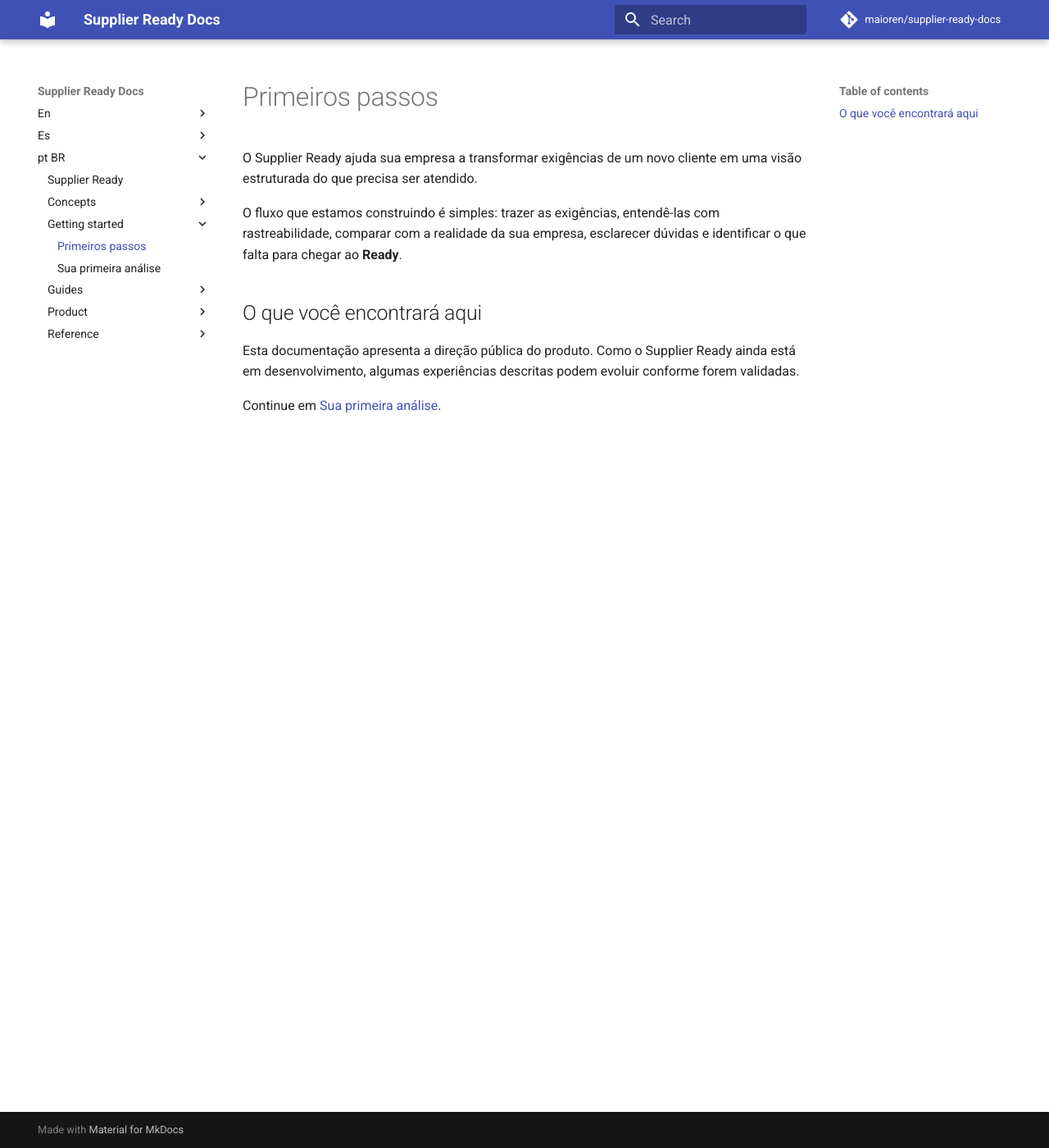
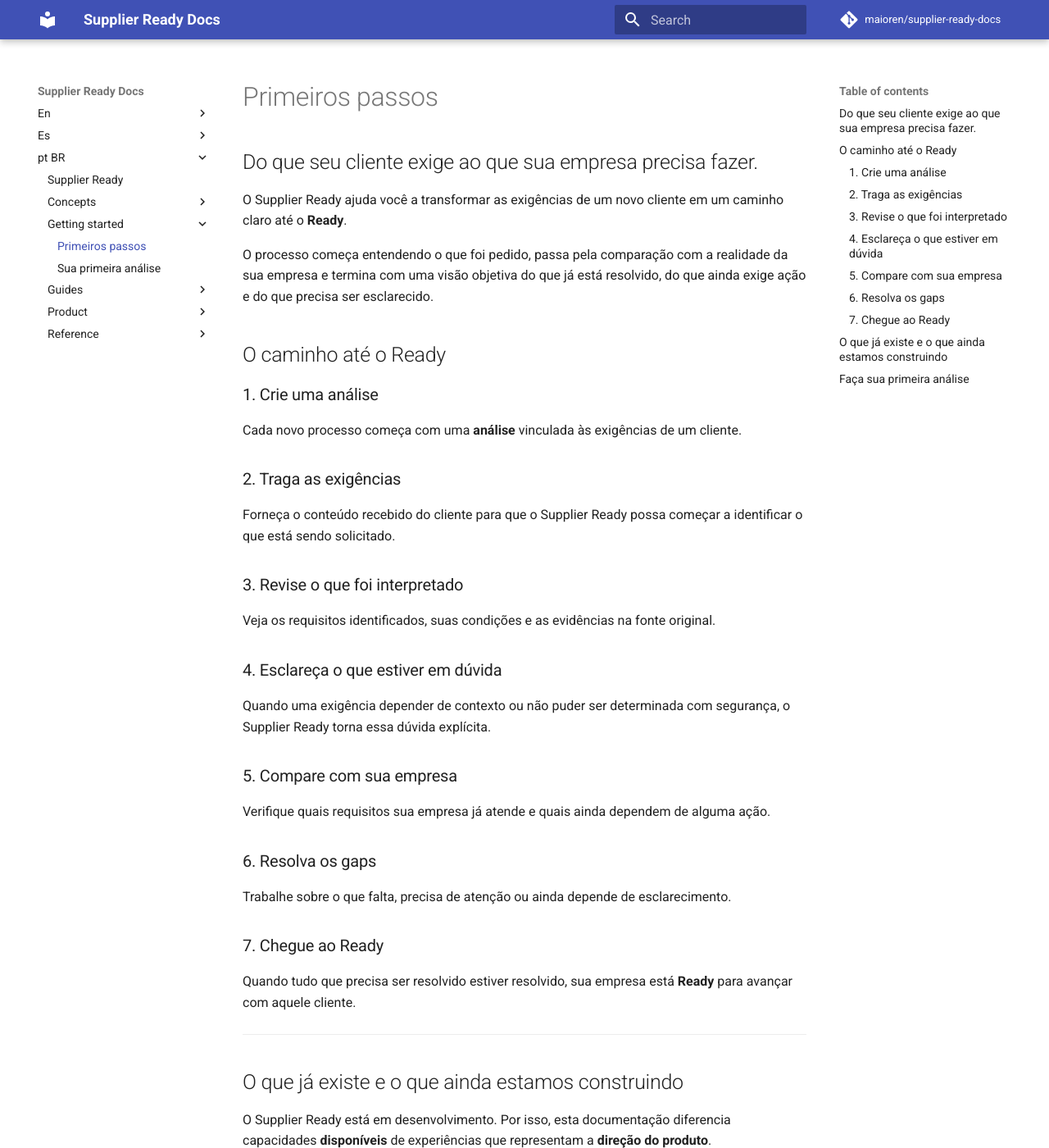
Before and after one commit to maioren/supplier-ready-docs, an MkDocs documentation site: the page built from docs/pt-BR/getting-started/index.md, in a window 1280 px wide and 1400 px high. Shown: the whole window at 82% size. Built offline with MkDocs 1.6.1 and Material for MkDocs 9.7.7, drawn with Linux system fonts in a browser that asks for light colours; comment, search, counter and statistics services are not loaded; some of the changed text lies outside the part shown.

Commit message:
docs: expand Portuguese getting started journey

```diff
--- a/docs/pt-BR/getting-started/index.md
+++ b/docs/pt-BR/getting-started/index.md
@@ -1,11 +1,59 @@
 # Primeiros passos
 
-O Supplier Ready ajuda sua empresa a transformar exigências de um novo cliente em uma visão estruturada do que precisa ser atendido.
+## Do que seu cliente exige ao que sua empresa precisa fazer.
 
-O fluxo que estamos construindo é simples: trazer as exigências, entendê-las com rastreabilidade, comparar com a realidade da sua empresa, esclarecer dúvidas e identificar o que falta para chegar ao **Ready**.
+O Supplier Ready ajuda você a transformar as exigências de um novo cliente em um caminho claro até o **Ready**.
 
-## O que você encontrará aqui
+O processo começa entendendo o que foi pedido, passa pela comparação com a realidade da sua empresa e termina com uma visão objetiva do que já está resolvido, do que ainda exige ação e do que precisa ser esclarecido.
 
-Esta documentação apresenta a direção pública do produto. Como o Supplier Ready ainda está em desenvolvimento, algumas experiências descritas podem evoluir conforme forem validadas.
+## O caminho até o Ready
 
-Continue em [Sua primeira análise](first-analysis.md).
+### 1. Crie uma análise
+
+Cada novo processo começa com uma **análise** vinculada às exigências de um cliente.
+
+### 2. Traga as exigências
+
+Forneça o conteúdo recebido do cliente para que o Supplier Ready possa começar a identificar o que está sendo solicitado.
+
+### 3. Revise o que foi interpretado
+
+Veja os requisitos identificados, suas condições e as evidências na fonte original.
+
+### 4. Esclareça o que estiver em dúvida
+
+Quando uma exigência depender de contexto ou não puder ser determinada com segurança, o Supplier Ready torna essa dúvida explícita.
+
+### 5. Compare com sua empresa
+
+Verifique quais requisitos sua empresa já atende e quais ainda dependem de alguma ação.
+
+### 6. Resolva os gaps
+
+Trabalhe sobre o que falta, precisa de atenção ou ainda depende de esclarecimento.
+
+### 7. Chegue ao Ready
+
+Quando tudo que precisa ser resolvido estiver resolvido, sua empresa está **Ready** para avançar com aquele cliente.
+
+---
+
+## O que já existe e o que ainda estamos construindo
+
+O Supplier Ready está em desenvolvimento. Por isso, esta documentação diferencia capacidades **disponíveis** de experiências que representam a **direção do produto**.
+
+!!! info "Disponível"
+    Uma capacidade implementada e validada no produto atual.
+
+!!! note "Em desenvolvimento"
+    Uma capacidade que faz parte do fluxo planejado, mas que ainda pode mudar antes de estar disponível.
+
+**Nunca vamos documentar uma capacidade futura como se ela já estivesse disponível.**
+
+---
+
+## Faça sua primeira análise
+
+A melhor maneira de entender o Supplier Ready é acompanhar o caminho de uma exigência desde a entrada até sua interpretação.
+
+[Sua primeira análise →](first-analysis.md){ .md-button .md-button--primary }
```
